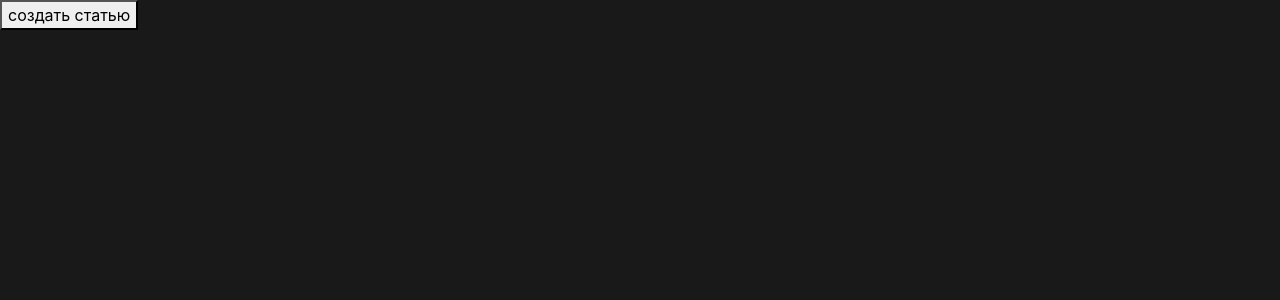
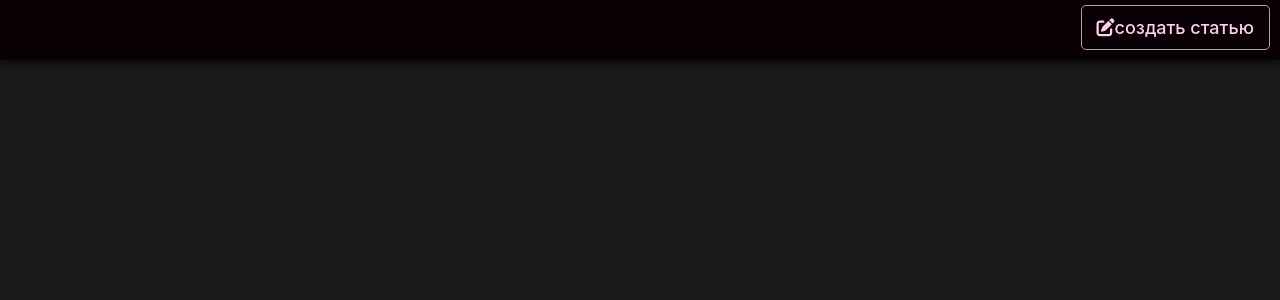
Before and after one commit to Tobias-Bot/may_articles, a React (Create React App) app: page / in a window 1280 px wide. Shown: the top 300 px of the page. Built offline with nearby package versions, Linux system fonts and the light colour scheme.

Commit message:
fixed bugs and article's saving

```diff
--- a/src/App.css
+++ b/src/App.css
@@ -2,6 +2,28 @@ body {
   padding-bottom: 20px;
   overflow: hidden;
   background-color: rgba(0, 0, 0, 0.9);
+}
+
+.HeaderMain {
+  position: relative;
+  z-index: 1;
+  width: 100%;
+  height: 60px;
+  top: 0;
+  text-align: right;
+  background-color: rgb(8, 0, 5);
+  padding: 5px 10px;
+  box-shadow: 0px 1px 10px black;
+}
+
+.BodyMain {
+  position: fixed;
+  width: 100%;
+  height: calc(100% - 100px);
+  overflow-x: hidden;
+  overflow-y: scroll;
+  -webkit-overflow-scrolling: touch;
+  padding: 15px 5px 20px 5px;
 }
 
 .articleView {
@@ -25,7 +47,7 @@ body {
   width: 100%;
   padding: 10px 15px 10px 10px;
   font-weight: 500;
-  font-size: 14px;
+  font-size: 16px;
   line-height: 21px;
   color: black;
   overflow-wrap: break-word;
@@ -41,7 +63,7 @@ body {
 .articleViewHeader {
   position: relative;
   width: 100%;
-  height: 30px;
+  height: 40px;
   top: 0;
   right: 0;
   padding-left: 6px;
@@ -58,11 +80,55 @@ body {
   height: 30px;
   bottom: 0;
   right: 0;
-  padding-left: 10px;
-  padding-top: 2px;
+  padding: 7px 5px;
   margin-top: 5px;
   z-index: 2;
   border-radius: 0 0 3px 3px;
   box-shadow: 0px 1px 3px rgba(0, 0, 0, 0.5);
-  background-color: rgba(0, 0, 0, 0.2);
+  background-color: rgba(0, 0, 0, 0.3);
 }
+
+.postBtn {
+  position: relative;
+  float: right;
+  min-width: 30px;
+  top: 6px;
+  right: 5px;
+  margin-left: 6px;
+  padding: 0px 5px 2px 5px;
+  font-weight: 500;
+  font-size: 15px;
+  border-radius: 6px;
+  border: 2px solid white;
+  color: white;
+  background-color: rgba(0, 0, 0, 0.4);
+  outline: none;
+  box-shadow: 0 1px 3px rgba(0, 0, 0, 0.8);
+}
+.postBtn:active,
+.postBtn:focus {
+  cursor: pointer;
+  background-color: rgba(0, 0, 0, 0.9);
+  outline: none;
+}
+
+.headerMainBtn {
+  position: relative;
+  display: inline-block;
+  padding: 8px 15px;
+  font-size: 18px;
+  font-weight: 500;
+  border-radius: 5px;
+  border: 1.5px solid #ff77bf;
+  color: #ffd0e9;
+  background-color: rgba(0, 0, 0, 0);
+  outline: none;
+  transition: 0.1s all;
+}
+.headerMainBtn:hover,
+.headerMainBtn:focus {
+  cursor: pointer;
+  color: rgba(0, 0, 0, 0.9);
+  background-color: #ff77bf;
+  outline: none;
+}
--- a/src/App.js
+++ b/src/App.js
@@ -11,13 +11,19 @@ class App extends React.Component {
     super(props);
     this.state = {
       articles: [],
+      currentArticle: {},
     };
 
     this.setArticles = this.setArticles.bind(this);
+    this.setCurrArticle = this.setCurrArticle.bind(this);
   }
 
   setArticles(articles) {
     this.setState({articles});
+  }
+
+  setCurrArticle(currentArticle) {
+    this.setState({currentArticle});
   }
 
   render() {
@@ -26,10 +32,16 @@ class App extends React.Component {
         <HashRouter>
           <Switch>
             <Route exact path="/">
-              <Main onArticlesLoad={this.setArticles} />
+              <Main
+                onArticlesLoad={this.setArticles}
+                onArticleCreate={this.setCurrArticle}
+              />
             </Route>
             <Route path="/write">
-              <WriteArticle articles={this.state.articles} />
+              <WriteArticle
+                articles={this.state.articles}
+                currArticle={this.state.currentArticle}
+              />
             </Route>
           </Switch>
         </HashRouter>
--- a/src/components/article_page.js
+++ b/src/components/article_page.js
@@ -20,6 +20,17 @@ class ArticlePage extends React.Component {
     this.updateArticle = this.updateArticle.bind(this);
   }
 
+  componentDidMount() {
+    let article = this.props.currArticle;
+
+    if (article.title) {
+      this.TitleRef.current.value = article.title;
+    }
+
+    if (article.text) {
+      this.TextRef.current.innerHTML = article.text;
+    }
+  }
 
   DeleteStyles(event) {
     event.preventDefault();
@@ -39,20 +50,28 @@ class ArticlePage extends React.Component {
 
   updateArticle() {
     let title = this.TitleRef.current.value;
-    let text = this.TextRef.current.innerText;
-    let progress = this.props.progress;
-    let color = this.props.color;
+    let text = this.TextRef.current.innerHTML;
+    let progress = this.props.currArticle.progress;
+    let color = this.props.currArticle.color;
+    let fresh = this.props.currArticle.fresh;
+    let id = this.props.currArticle.id;
     let articles = this.props.articles;
     let len = text.length;
 
-    let data = {
+    let i = articles.findIndex((article) => article.id === id);
+
+    if (i === -1) {
+      i = 0;
+    }
+
+    articles[i] = {
+      id,
       title,
       text,
       progress,
       color,
+      fresh,
     };
-
-    articles.unshift(data);
 
     let obj = {
       store: "may-articles",
@@ -64,11 +83,13 @@ class ArticlePage extends React.Component {
   }
 
   render() {
+    let article = this.props.currArticle;
+
     return (
       <div>
         <div
           className="ArticlePage"
-          style={{ backgroundColor: this.props.color }}
+          style={{ backgroundColor: article.color }}
         >
           <textarea
             type="text"
--- a/src/components/article_view.js
+++ b/src/components/article_view.js
@@ -1,4 +1,5 @@
 import React from "react";
+import { NavLink } from "react-router-dom";
 
 import "../App.css";
 
@@ -8,9 +9,17 @@ class ArticleView extends React.Component {
     this.state = {
       articles: [],
     };
+
+    this.setCurrArticle = this.setCurrArticle.bind(this);
   }
 
   componentDidMount() {}
+
+  setCurrArticle() {
+    let article = this.props.article;
+
+    this.props.onCurrArticle(article)
+  }
 
   render() {
     let article = this.props.article;
@@ -18,18 +27,35 @@ class ArticleView extends React.Component {
     return (
       <div className="articleView" style={{ backgroundColor: article.color }}>
         <div className="articleViewHeader">
-          <div
-            className="progress-bar progress-bar-striped progress-bar-animated"
-            role="progressbar"
-            style={{
-              width: article.progress + "%",
-              backgroundColor: "#ffdef0",
-            }}
-          ></div>
+          <button className="postBtn" style={{ borderColor: article.color }}>
+            <i className="fas fa-trash-alt"></i>
+          </button>
+          <NavLink to="/write">
+            <button
+              className="postBtn"
+              style={{ borderColor: article.color }}
+              onClick={this.setCurrArticle}
+            >
+              открыть
+            </button>
+          </NavLink>
         </div>
         <div className="articleViewTitle">{article.title}</div>
-        <div>{article.text.substring(0, 30) + "..."}</div>
-        <div className="articleViewFooter"></div>
+        <div className="articleViewFooter">
+          <div
+            className="progress"
+            style={{ backgroundColor: "rgba(0, 0, 0, 0.3)" }}
+          >
+            <div
+              className="progress-bar"
+              role="progressbar"
+              style={{
+                width: article.progress + "%",
+                backgroundColor: article.color,
+              }}
+            ></div>
+          </div>
+        </div>
       </div>
     );
   }
--- a/src/components/main.js
+++ b/src/components/main.js
@@ -6,6 +6,8 @@ import "firebase/database";
 import { NavLink } from "react-router-dom";
 
 import ArticleView from "./article_view";
+
+import "../App.css";
 
 class Main extends React.Component {
   constructor(props) {
@@ -16,6 +18,8 @@ class Main extends React.Component {
 
     this.getSavedArticles = this.getSavedArticles.bind(this);
     this.getPosts = this.getPosts.bind(this);
+    this.setCurrArticle = this.setCurrArticle.bind(this);
+    this.setNewCurrArticle = this.setNewCurrArticle.bind(this);
   }
 
   componentDidMount() {
@@ -59,15 +63,42 @@ class Main extends React.Component {
     };
   }
 
+  setNewCurrArticle(article) {
+    console.log(article);
+    this.props.onArticleCreate(article);
+  }
+
   getPosts() {
     let response = [];
     let articles = this.state.articles;
 
     response = articles.map((article, i) => {
-      return <ArticleView key={article.title + i} article={article} />;
+      return (
+        <ArticleView
+          key={article.title + i}
+          article={article}
+          onCurrArticle={this.setNewCurrArticle}
+        />
+      );
     });
 
     return response;
+  }
+
+  setCurrArticle() {
+    let len = this.state.articles.length;
+    let id = len ? len + 1 : 0;
+
+    let currentArticle = {
+      id,
+      title: "",
+      text: "",
+      progress: 0,
+      color: "white",
+      fresh: true,
+    };
+
+    this.props.onArticleCreate(currentArticle);
   }
 
   render() {
@@ -75,10 +106,16 @@ class Main extends React.Component {
 
     return (
       <div>
-        {posts}
-        <NavLink to="/write">
-          <button>создать статью</button>
-        </NavLink>
+        <div className="HeaderMain">
+          <NavLink to="/write">
+            <button className="headerMainBtn" onClick={this.setCurrArticle}>
+              <i className="fas fa-edit"></i>
+              создать статью
+            </button>
+          </NavLink>
+        </div>
+
+        <div className="BodyMain">{posts}</div>
       </div>
     );
   }
--- a/src/components/write.js
+++ b/src/components/write.js
@@ -3,7 +3,7 @@ import React from "react";
 // import * as firebase from "firebase/app";
 // import "firebase/database";
 
-// import { NavLink } from "react-router-dom";
+import { NavLink } from "react-router-dom";
 
 import ArticlePage from "./article_page";
 
@@ -14,8 +14,7 @@ class WriteArticle extends React.Component {
   constructor(props) {
     super(props);
     this.state = {
-      progress: 0,
-      articleColor: "white",
+      article: this.props.currArticle,
     };
 
     this.maxLetters = 3550;
@@ -30,8 +29,11 @@ class WriteArticle extends React.Component {
 
   setProgress(len) {
     let progress = (len * 100) / this.maxLetters;
+    let article = this.state.article;
 
-    this.setState({ progress });
+    article.progress = progress;
+
+    this.setState({ article });
   }
 
   StyleText(style) {
@@ -58,7 +60,10 @@ class WriteArticle extends React.Component {
   }
 
   setArticleColor(articleColor) {
-    this.setState({ articleColor });
+    let article = this.state.article;
+
+    article.color = articleColor;
+    this.setState({ article });
   }
 
   updateArticle(obj, len) {
@@ -120,6 +125,11 @@ class WriteArticle extends React.Component {
         </div>
 
         <div className="Header">
+          <NavLink to="/">
+            <button className="HeaderBtn">
+              <i className="fas fa-home"></i>
+            </button>
+          </NavLink>
           <button
             className="HeaderBtn"
             onClick={this.StyleText.bind(this, "bold")}
@@ -182,7 +192,7 @@ class WriteArticle extends React.Component {
             className="progress-bar progress-bar-striped progress-bar-animated"
             role="progressbar"
             style={{
-              width: this.state.progress + "%",
+              width: this.state.article.progress + "%",
               backgroundColor: "#ffdef0",
             }}
           ></div>
@@ -190,8 +200,7 @@ class WriteArticle extends React.Component {
 
         <div className="Body">
           <ArticlePage
-            color={this.state.articleColor}
-            progress={this.state.progress}
+            currArticle={this.state.article}
             articles={this.props.articles}
             onProgress={this.setProgress}
             onArticleSave={this.updateArticle}
@@ -199,7 +208,7 @@ class WriteArticle extends React.Component {
         </div>
 
         <div className="Footer">
-          завершенность статьи: {Math.round(this.state.progress) + "%"}
+          завершенность статьи: {Math.round(this.state.article.progress) + "%"}
         </div>
       </div>
     );
```
Also changed, not shown: 1 other file (tests, documents, lock files or other folders).
